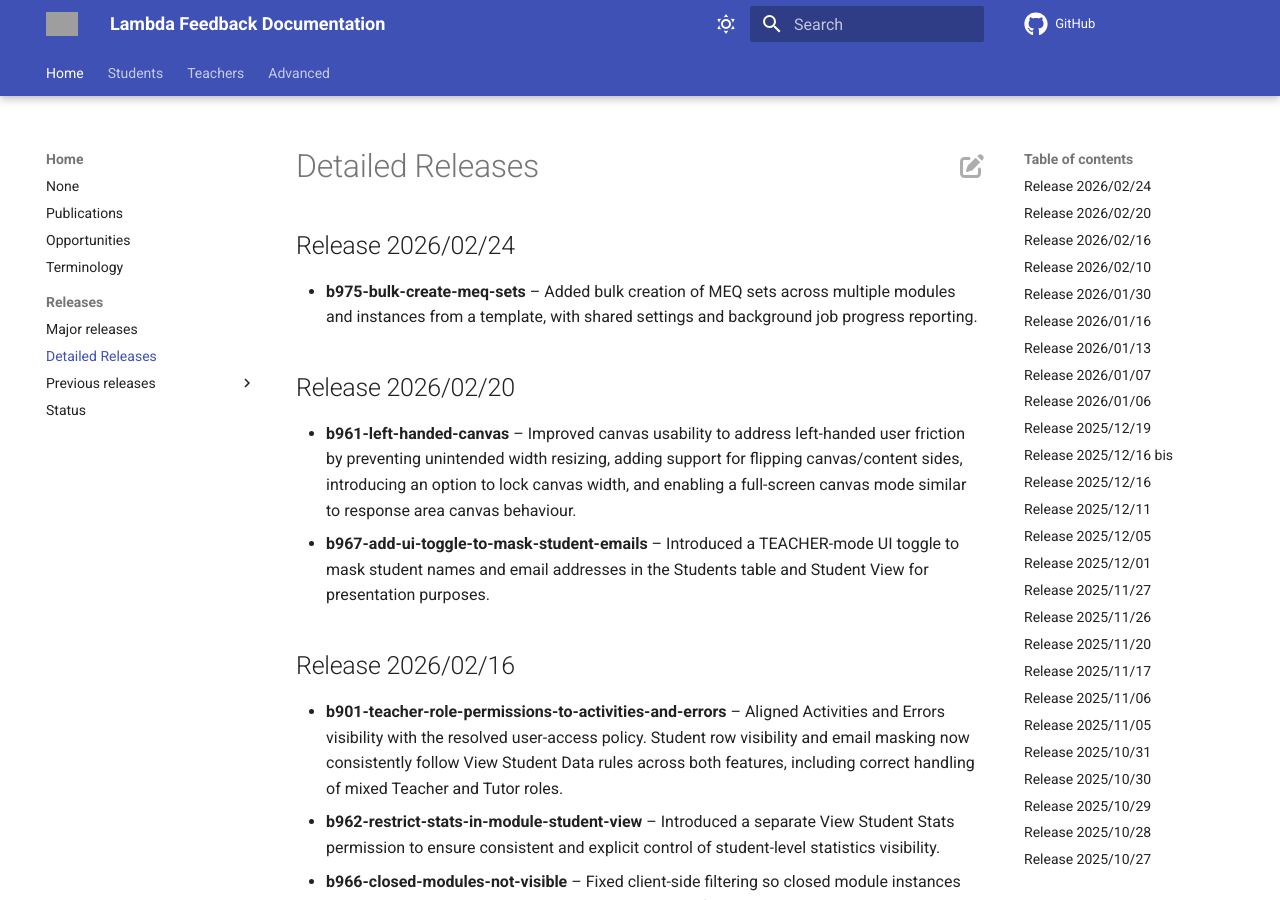
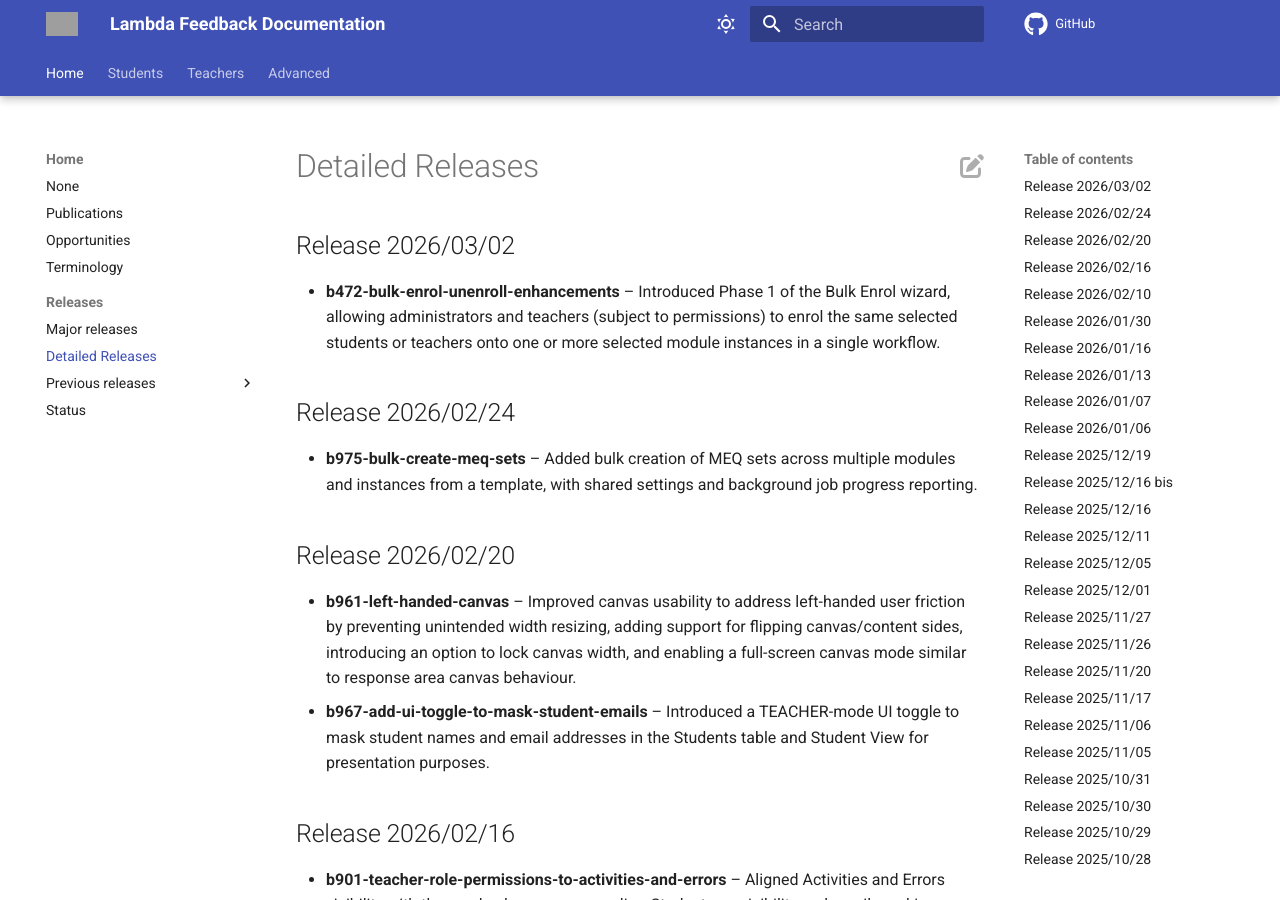
Before and after one commit to lambda-feedback/user-documentation, an MkDocs documentation site: the page built from docs/releases/detailed_releases.md, in a window 1280 px wide and 900 px high. Built offline with MkDocs 1.6.1 and Material for MkDocs 9.7.7, drawn with Linux system fonts in a browser that asks for light colours; comment, search, counter and statistics services are not loaded; grey boxes are pictures that could not be loaded.

Commit message:
Release 2026/03/02 added

```diff
--- a/docs/releases/detailed_releases.md
+++ b/docs/releases/detailed_releases.md
@@ -1,3 +1,7 @@
+## Release 2026/03/02
+
+- **b472-bulk-enrol-unenroll-enhancements** – Introduced Phase 1 of the Bulk Enrol wizard, allowing administrators and teachers (subject to permissions) to enrol the same selected students or teachers onto one or more selected module instances in a single workflow.
+
 ## Release 2026/02/24
 
 - **b975-bulk-create-meq-sets** – Added bulk creation of MEQ sets across multiple modules and instances from a template, with shared settings and background job progress reporting.
```
